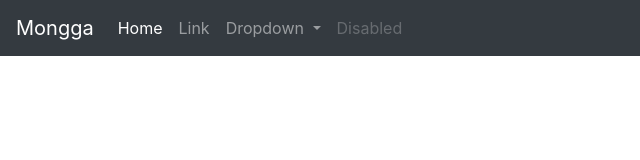
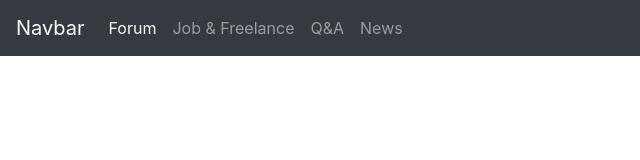
Before and after one commit to daimessdn/mongga-template, a plain HTML site: page index.html in a window 1280 px wide. Shown: the full height of the page, 0-640 px from the left. Drawn offline with nearby package versions, Linux system fonts and the light colour scheme.

Commit message:
re-customize the navbar and added bootstrap.js from CDN

```diff
--- a/index.html
+++ b/index.html
@@ -8,7 +8,8 @@
 </head>
 <body>
 	<nav class="navbar navbar-expand-lg navbar-dark bg-dark">
-		<a class="navbar-brand" href="#">Mongga</a>
+		<a class="navbar-brand" href="#">Navbar</a>
+
 		<button class="navbar-toggler" type="button" data-toggle="collapse" data-target="#navbarSupportedContent" aria-controls="navbarSupportedContent" aria-expanded="false" aria-label="Toggle navigation">
 			<span class="navbar-toggler-icon"></span>
 		</button>
@@ -16,24 +17,19 @@
 		<div class="collapse navbar-collapse" id="navbarSupportedContent">
 			<ul class="navbar-nav mr-auto">
 				<li class="nav-item active">
-					<a class="nav-link" href="#">Home <span class="sr-only">(current)</span></a>
+					<a class="nav-link" href="#">Forum</a>
 				</li>
+
 				<li class="nav-item">
-					<a class="nav-link" href="#">Link</a>
+					<a class="nav-link" href="#">Job & Freelance</span></a>
 				</li>
-				<li class="nav-item dropdown">
-					<a class="nav-link dropdown-toggle" href="#" id="navbarDropdown" role="button" data-toggle="dropdown" aria-haspopup="true" aria-expanded="false">
-						Dropdown
-					</a>
-					<div class="dropdown-menu" aria-labelledby="navbarDropdown">
-						<a class="dropdown-item" href="#">Action</a>
-						<a class="dropdown-item" href="#">Another action</a>
-						<div class="dropdown-divider"></div>
-						<a class="dropdown-item" href="#">Something else here</a>
-					</div>
+
+				<li class="nav-item">
+					<a class="nav-link" href="#">Q&A</a>
 				</li>
+
 				<li class="nav-item">
-					<a class="nav-link disabled" href="#">Disabled</a>
+					<a class="nav-link" href="#">News</a>
 				</li>
 			</ul>
 			<form class="form-inline my-2 my-lg-0">
@@ -42,5 +38,7 @@
 			</form>
 		</div>
 	</nav>
+
+	<script src="https://stackpath.bootstrapcdn.com/bootstrap/4.5.0/js/bootstrap.min.js" integrity="sha384-OgVRvuATP1z7JjHLkuOU7Xw704+h835Lr+6QL9UvYjZE3Ipu6Tp75j7Bh/kR0JKI" crossorigin="anonymous"></script>
 </body>
 </html>
```
